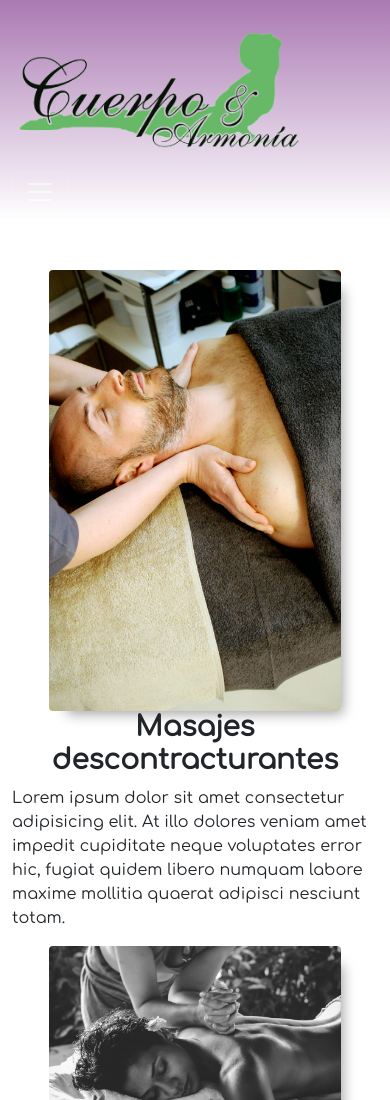
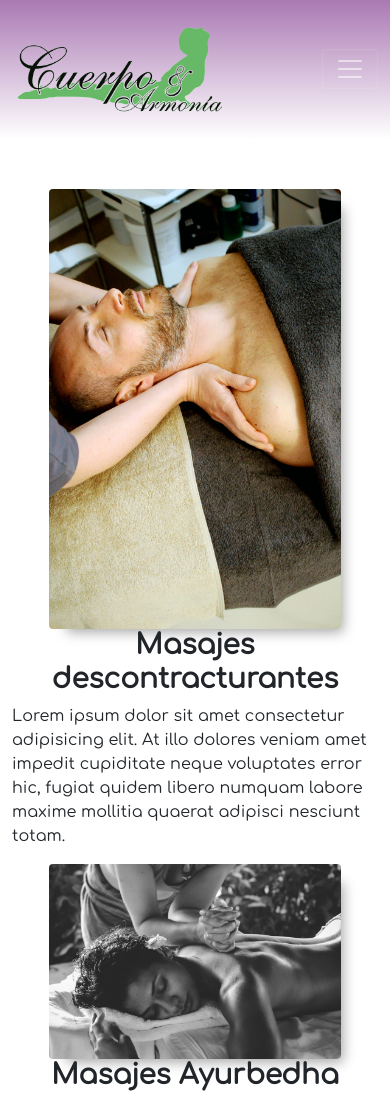
Before and after one commit to JuanBenega/Proyecto-Desarrollo-Web, a website: page masajes.html in a window 390 px wide. Shown: the top 1100 px of the page. Drawn offline with nearby package versions, Linux system fonts and the light colour scheme; files whose address does not match are found by name.

Commit message:
responsive de imagen logo header

```diff
--- a/css/style.css
+++ b/css/style.css
@@ -25,6 +25,9 @@
     padding-left: 75px;
 }
 
+.header-logo {
+    width: 25%;
+}
 
 /*Estilos ítems menú header*/
  .nav-button {
@@ -183,6 +186,10 @@
         padding-left: 0px;
     }
 
+    .header-logo {
+        width: 60%;
+    }
+
     .us {
         font-size: 1rem;
         padding: 20px 10px;
--- a/masajes.html
+++ b/masajes.html
@@ -19,11 +19,13 @@
 
     <!--Header-->
     <header class="header">
+        <!-- zona navegable de nuestro menú-->
+
         <!-- Navbar -->
         <nav class="navbar navbar-expand-lg navbar-dark">
             <div class="container-fluid">
-                <a class="navbar-brand" href="index.html">
-                    <img src="imagenes/Logo.png" alt="Cuerpo y Armonía" width="300em">
+                <a class="navbar-brand header-logo" href="index.html">
+                    <img src="imagenes/Logo.png" alt="Cuerpo y Armonía" class="img-fluid">
                 </a>
                 <button class="navbar-toggler" type="button" data-bs-toggle="collapse"
                     data-bs-target="#navbarNavAltMarkup" aria-controls="navbarNavAltMarkup" aria-expanded="false"
@@ -35,13 +37,14 @@
                     <div class="navbar-nav">
                         <a class="nav-link m-2 nav-button" href="bienestar.html">Bienestar</a>
                         <a class="nav-link m-2 nav-button" href="entrenamiento.html">Entrenamiento</a>
-                        <a class="nav-link m-2 nav-button" aria-current="page" href="masajes.html">Masajes</a>
+                        <a class="nav-link m-2 nav-button" href="masajes.html">Masajes</a>
                         <a class="nav-link m-2 nav-button" href="contacto.html">Contacto</a>
                     </div>
                 </div>
             </div>
         </nav>
         <!-- Fin Navbar -->
+
     </header>
     <!--Fin Header-->
 
```
Also changed, not shown: bienestar.html (+6 -3 lines), contacto.html (+6 -3 lines), entrenamiento.html (+6 -3 lines), index.html (+2 -2 lines).
